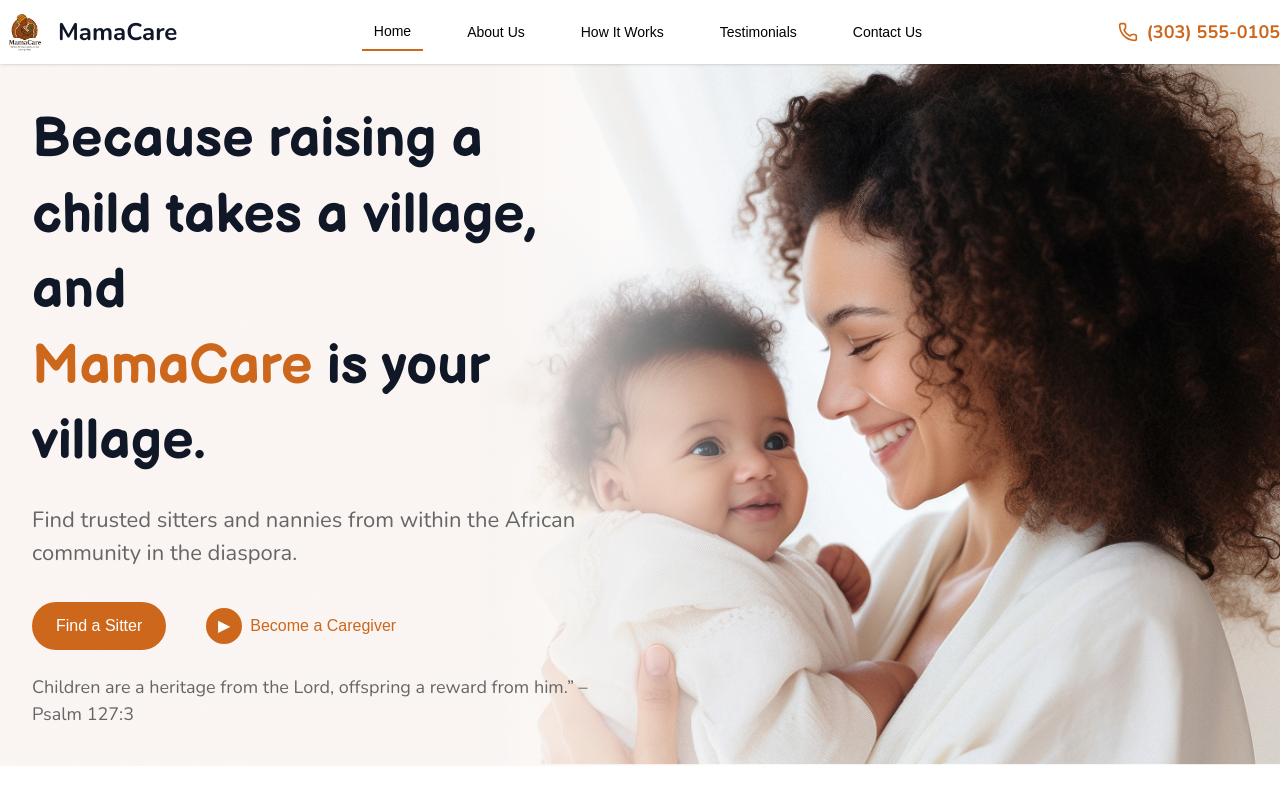
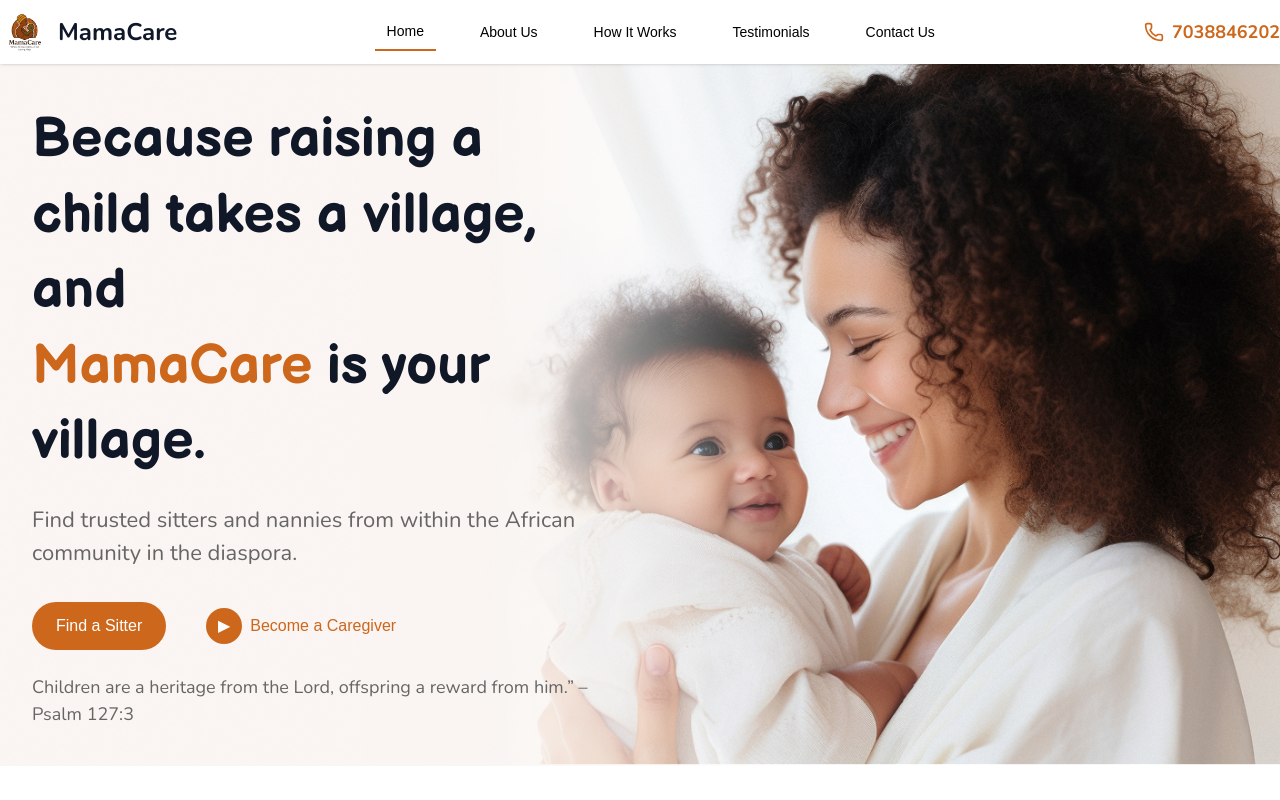
Before and after one commit to MdJowelAhmed/mamaCare-landing-page, a Next.js app: page / in a window 1280 px wide. Shown: the top 800 px of the page. Built offline with nearby package versions, Linux system fonts and the light colour scheme.

Commit message:
update mobile number

```diff
--- a/src/components/babyCare/Navbar.jsx
+++ b/src/components/babyCare/Navbar.jsx
@@ -45,7 +45,7 @@
           <div className="hidden lg:flex items-center gap-2 text-[#CD671C] flex-shrink-0">
             <Phone className="w-5 h-5" />
             <span className="text-base lg:text-lg font-bold font-nunito whitespace-nowrap">
-              (303) 555-0105
+              7038846202
             </span>
           </div>
 
```
